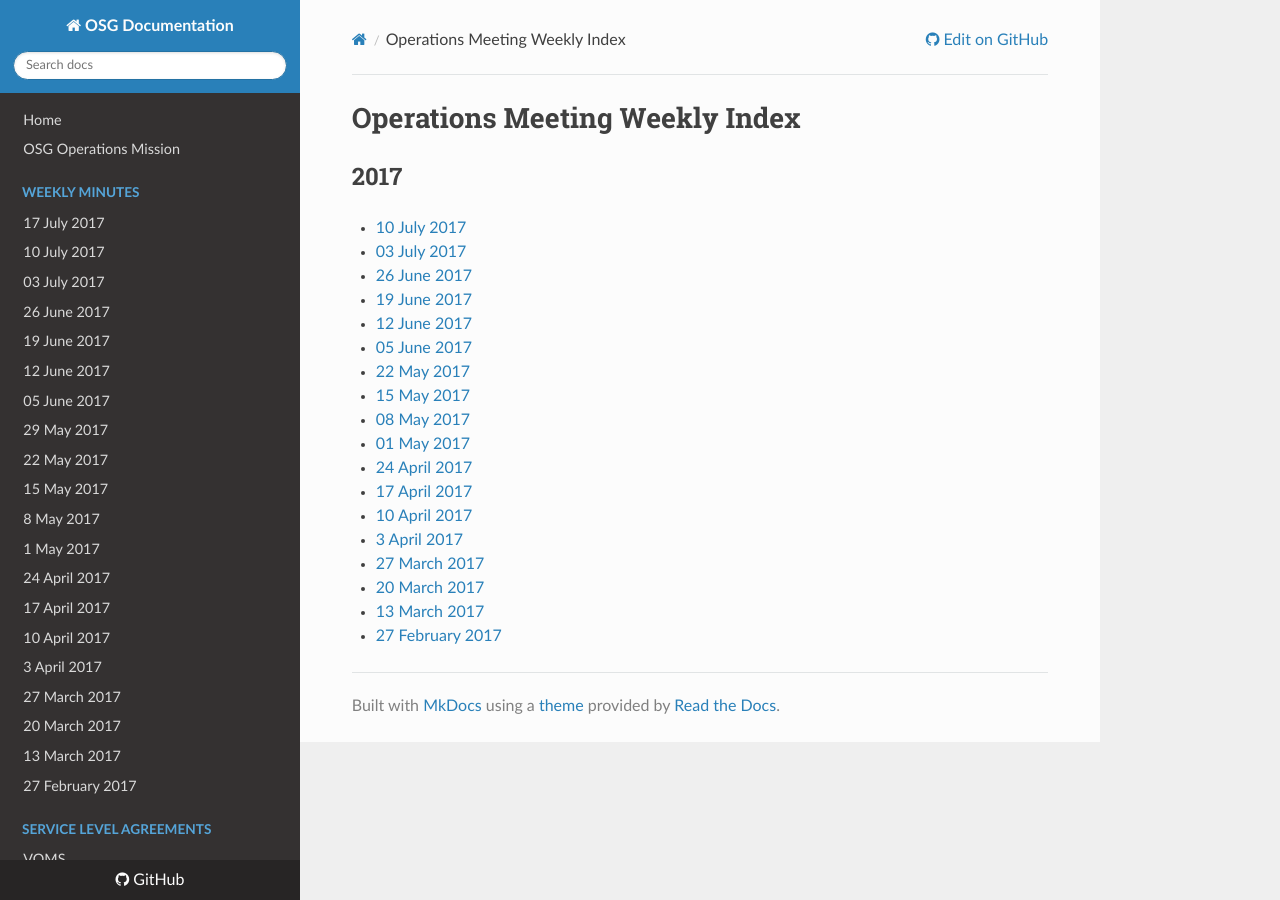
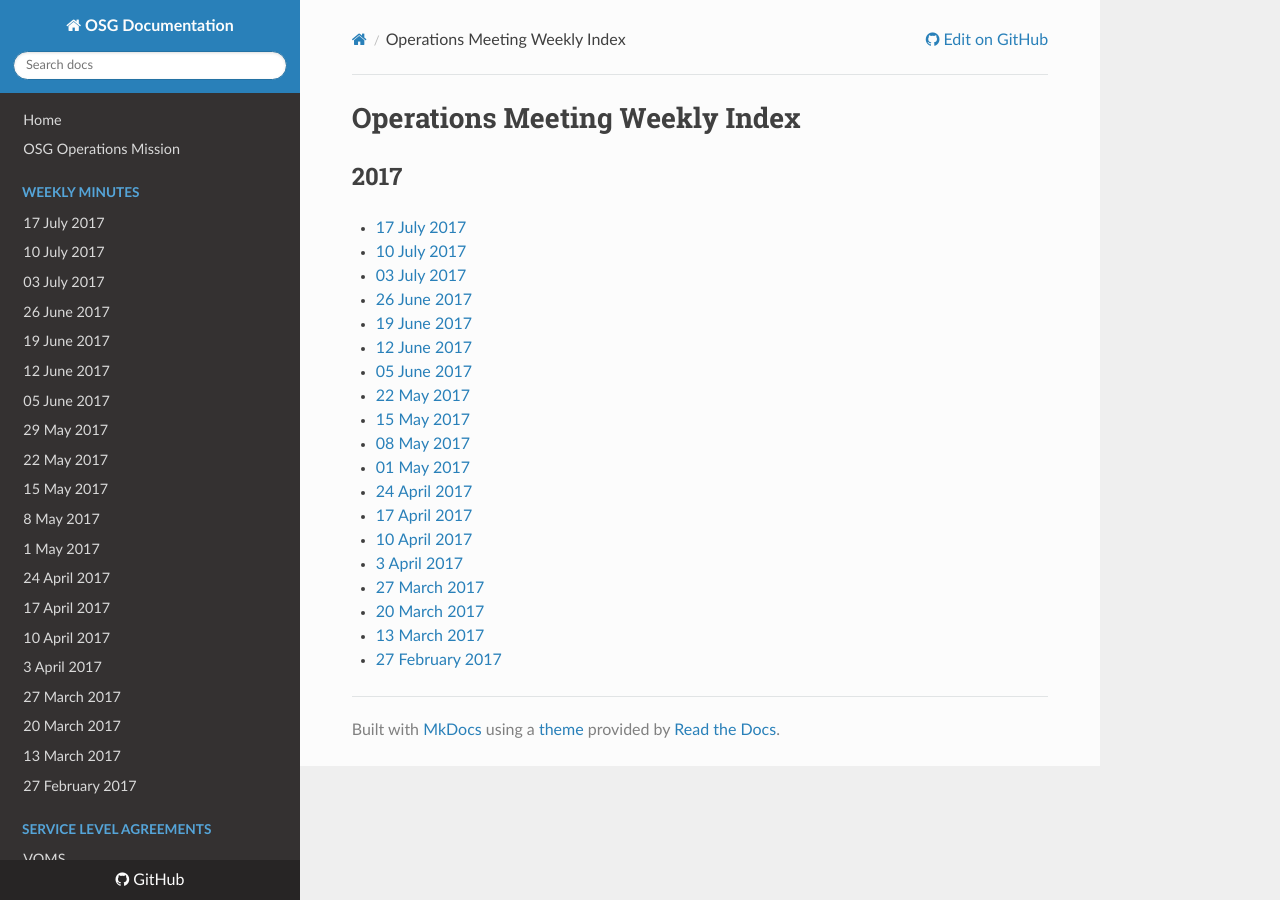
Before and after one commit to osg-htc/operations, an MkDocs documentation site: the page built from docs/WeeklyMinutes/MeetingIndex.md, in a window 1280 px wide. Built offline with MkDocs 1.6.1, drawn with Linux system fonts in a browser that asks for light colours; nearby versions of some CDN libraries; old or Windows-style settings are respelled for this version of MkDocs.

Commit message:
Update MeetingIndex.md

```diff
--- a/docs/WeeklyMinutes/MeetingIndex.md
+++ b/docs/WeeklyMinutes/MeetingIndex.md
@@ -1,6 +1,7 @@
 # Operations Meeting Weekly Index
 
 ## 2017
+   * [17 July 2017](17Jul2017.md)
    * [10 July 2017](10Jul2017.md)
    * [03 July 2017](03Jul2017.md)
    * [26 June 2017](26Jun2017.md)
```
